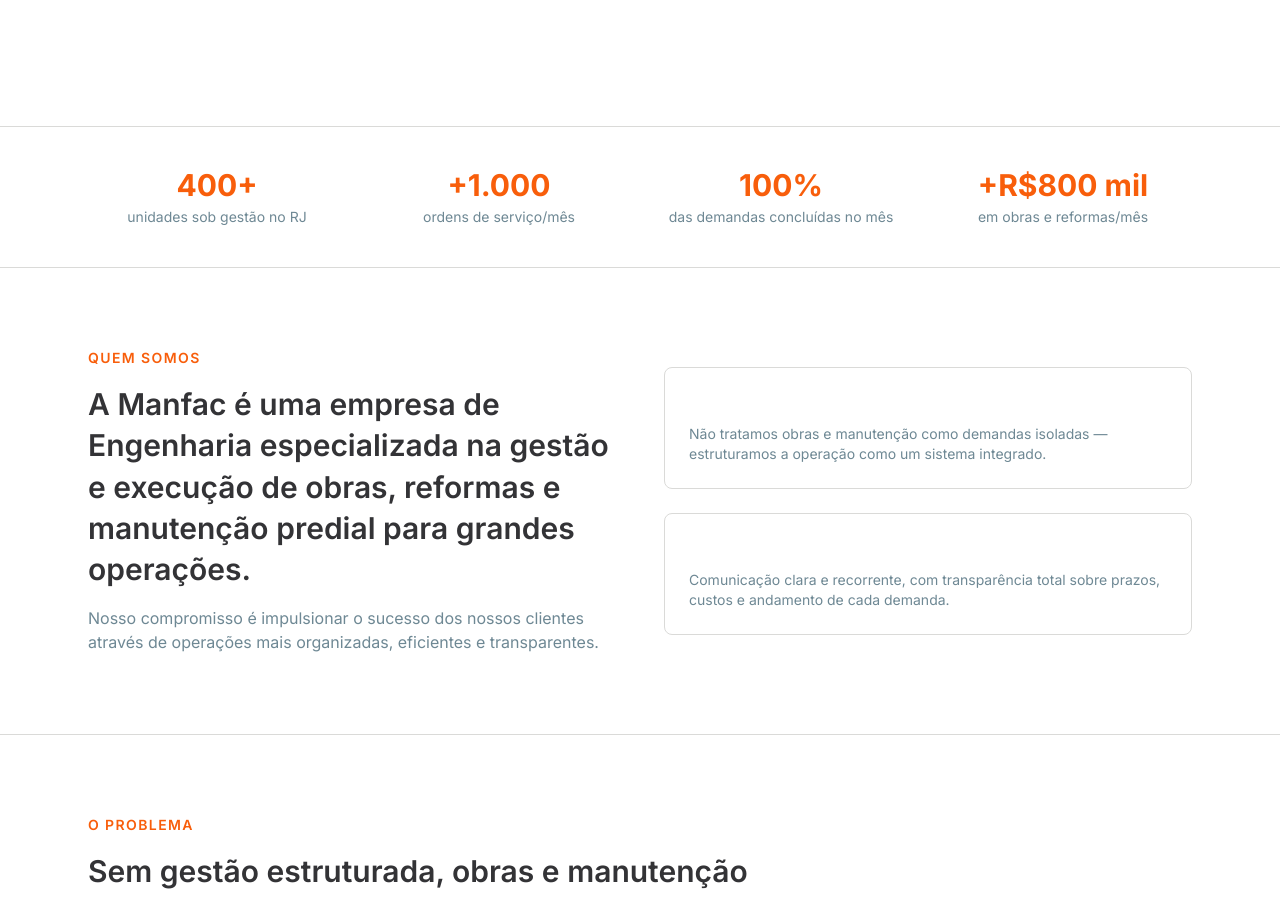
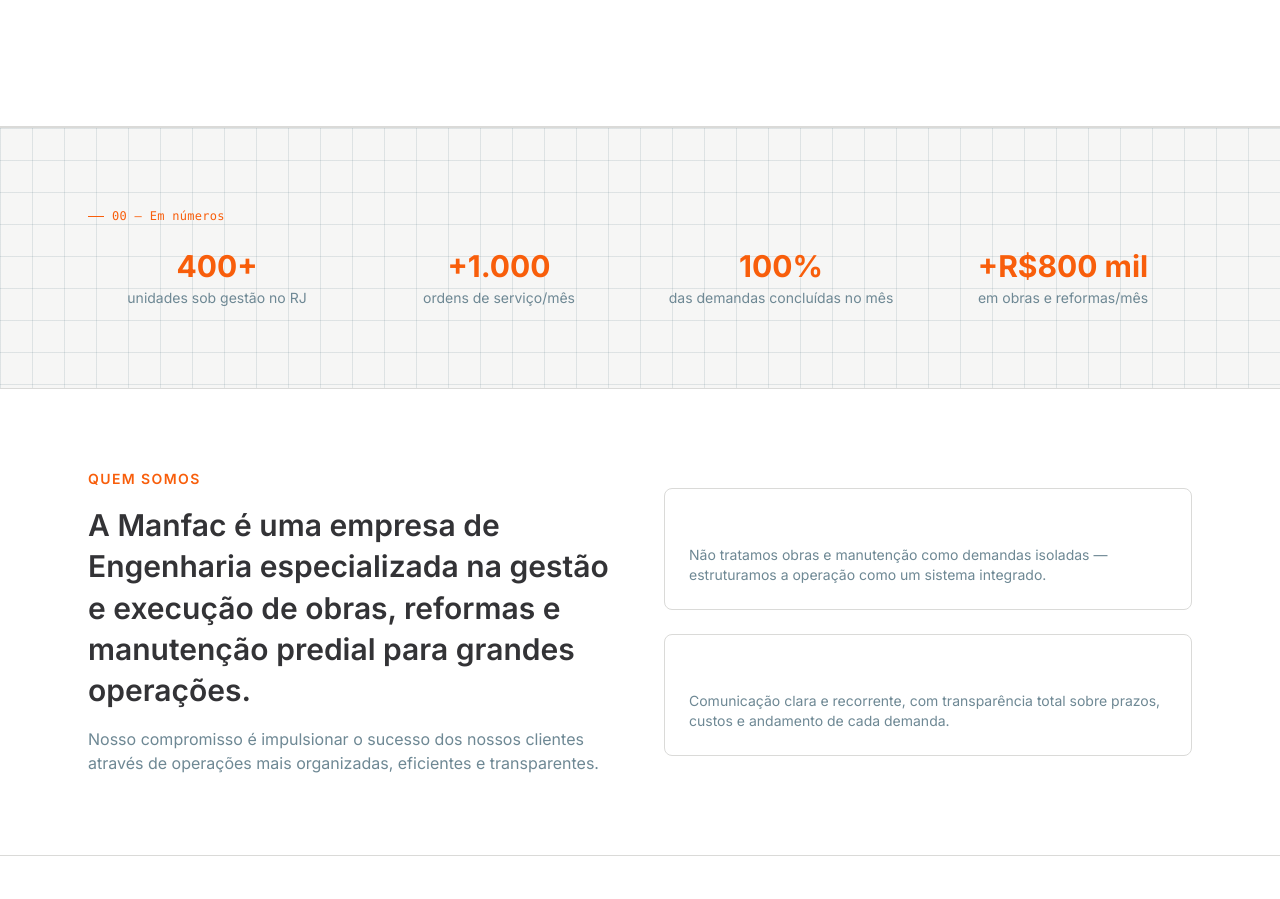
Before and after one commit to manfac-facilities/login-system, a Next.js app in the folder manfac-site/: page / in a window 1280 px wide. Shown: the part 786-1685 px from the top of the page. Built offline with nearby package versions, Linux system fonts and the light colour scheme.

Commit message:
feat(manfac-site): add BlueprintSection layout primitive, migrate Stats

```diff
--- /dev/null
+++ b/manfac-site/components/BlueprintSection.tsx
@@ -0,0 +1,35 @@
+import type { ReactNode } from 'react'
+
+type BlueprintSectionProps = {
+  index: string
+  label: string
+  tone?: 'default' | 'alt'
+  className?: string
+  children: ReactNode
+}
+
+export default function BlueprintSection({
+  index,
+  label,
+  tone = 'default',
+  className = '',
+  children,
+}: BlueprintSectionProps) {
+  return (
+    <section
+      className={`blueprint-grid border-y border-[var(--border)] ${
+        tone === 'alt' ? 'bg-[var(--surface)]' : 'bg-[var(--background)]'
+      } ${className}`}
+    >
+      <div className="mx-auto max-w-6xl px-6 py-20">
+        <div className="mb-6 flex items-center gap-2">
+          <span className="h-px w-4 bg-[var(--orange)]" />
+          <p className="font-mono text-xs tracking-wide text-[var(--orange)]">
+            {index} — {label}
+          </p>
+        </div>
+        {children}
+      </div>
+    </section>
+  )
+}
--- a/manfac-site/components/Stats.tsx
+++ b/manfac-site/components/Stats.tsx
@@ -1,21 +1,17 @@
-const stats = [
-  { value: '400+', label: 'unidades sob gestão no RJ' },
-  { value: '+1.000', label: 'ordens de serviço/mês' },
-  { value: '100%', label: 'das demandas concluídas no mês' },
-  { value: '+R$800 mil', label: 'em obras e reformas/mês' },
-]
+import BlueprintSection from './BlueprintSection'
+import { STATS } from '@/lib/content'
 
 export default function Stats() {
   return (
-    <section className="border-b border-[var(--border)] bg-[var(--navy)]/30">
-      <div className="mx-auto grid max-w-6xl grid-cols-2 gap-6 px-6 py-10 text-center md:grid-cols-4">
-        {stats.map((s) => (
+    <BlueprintSection index="00" label="Em números" tone="alt">
+      <div className="grid grid-cols-2 gap-6 text-center md:grid-cols-4">
+        {STATS.map((s) => (
           <div key={s.label}>
             <p className="text-2xl font-bold text-[var(--orange)] md:text-3xl">{s.value}</p>
             <p className="mt-1 text-xs text-[var(--muted)] md:text-sm">{s.label}</p>
           </div>
         ))}
       </div>
-    </section>
+    </BlueprintSection>
   )
 }
```
